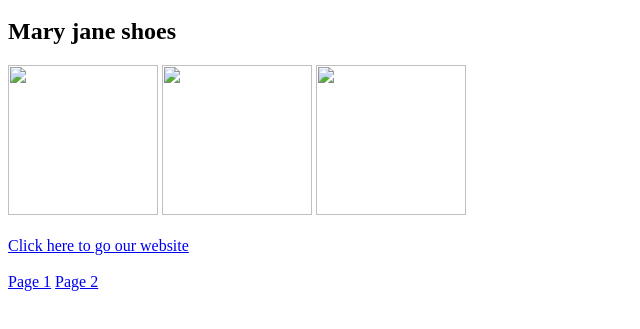
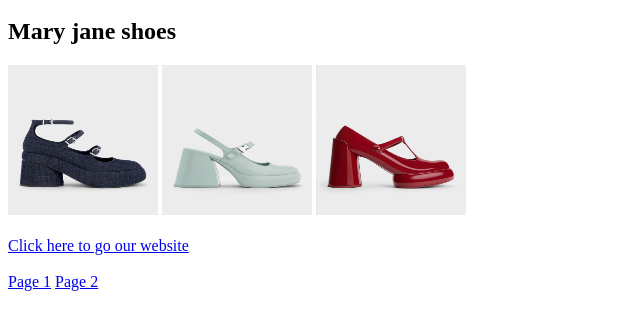
Before and after one commit to Emmanuella-Menkahe/html-css, a plain HTML site: page index.html in a window 1280 px wide. Shown: the part 153-482 px from the top of the page, without its empty margins (0-640 px from the left). Drawn offline with Linux system fonts and the light colour scheme.

Commit message:
change root of images in index.html

```diff
--- a/index.html
+++ b/index.html
@@ -12,9 +12,9 @@
        <p> I live in Yaounde, Accasia</p>
     </h4>
     <h2>Mary jane shoes</h2>
-    <img src="./Luella Denim Triple-Strap Mary Jane Platform Pumps - Dark Blue.webp" alt="" width="150px" height="150px">
-    <img src="./Laine Metallic-Buckle Platform Mary Janes - Blue.webp" alt="" width="150px" height="150px">
-    <img src="./Darcy Patent T-Bar Platform Mary Janes - Red.webp" alt="" width="150px" height="150px"><br><br>
+    <img src="./Assets/images/Luella Denim Triple-Strap Mary Jane Platform Pumps - Dark Blue.webp" alt="" width="150px" height="150px">
+    <img src="./Assets/images/Laine Metallic-Buckle Platform Mary Janes - Blue.webp" alt="" width="150px" height="150px">
+    <img src="./Assets/images/Darcy Patent T-Bar Platform Mary Janes - Red.webp" alt="" width="150px" height="150px"><br><br>
     <a href="https://www.charleskeith.com/catalog/shoes/mary-janes">Click here to go our website</a><br><br>
     <a href="./Pages/page1.html">Page 1</a>
     <a href="./Pages/page2.html">Page 2</a>
```
